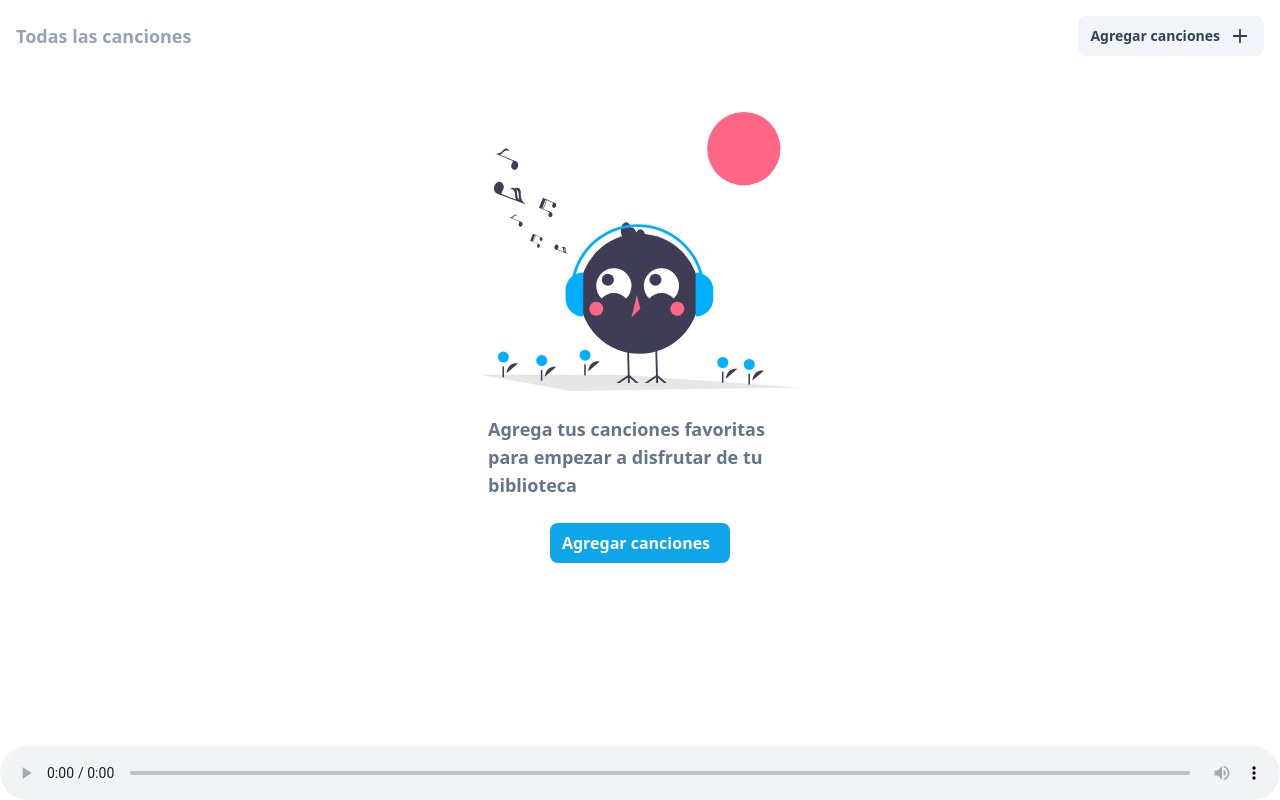
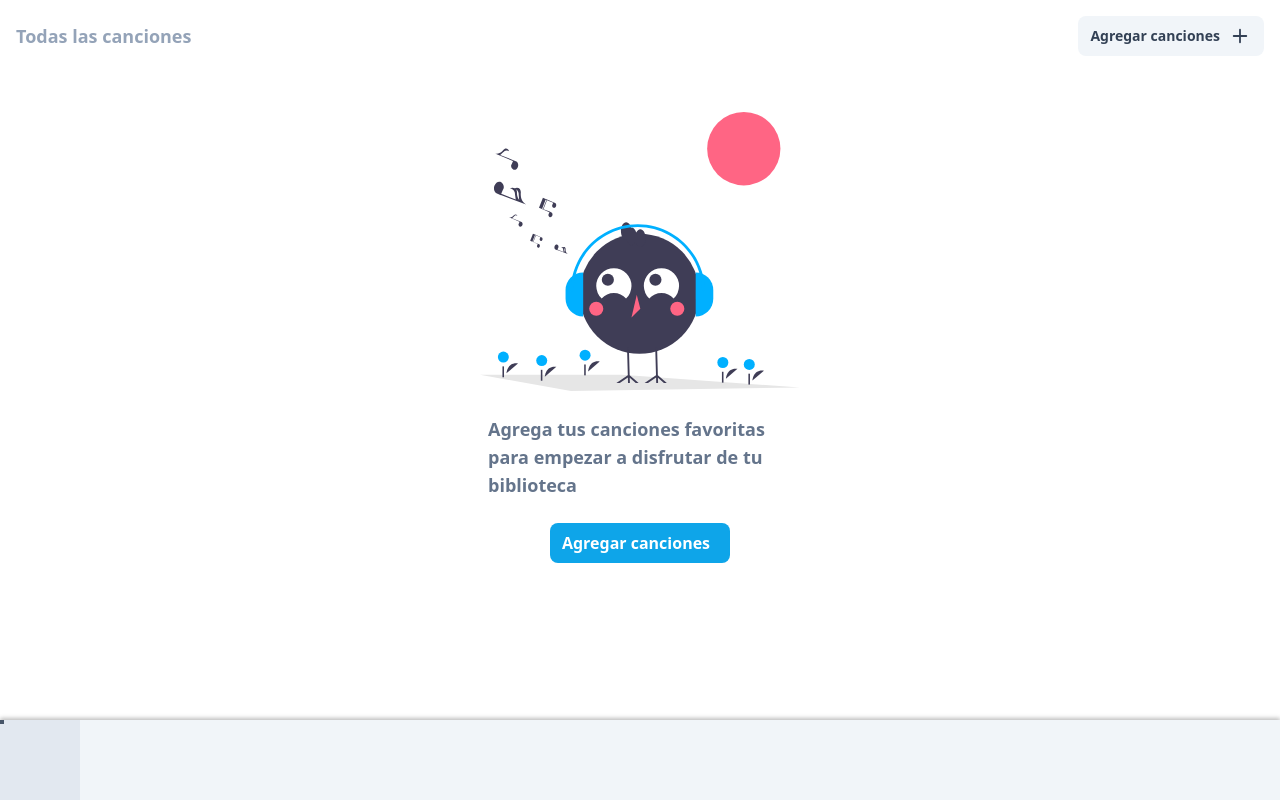
Before and after one commit to adairo/react-music-player, a React (Vite) app: page / in a window 1280 px wide. Built offline with nearby package versions, Linux system fonts and the light colour scheme.

Commit message:
Add miniplayer with play and pause funcionality

```diff
--- a/src/App.tsx
+++ b/src/App.tsx
@@ -1,8 +1,13 @@
 import emptyListIllustration from "../public/empty_list.svg";
-import { PlayCircleIcon, PlusIcon } from "@heroicons/react/20/solid";
+import {
+  PauseIcon,
+  PlayCircleIcon,
+  PlayIcon,
+  PlusIcon,
+} from "@heroicons/react/20/solid";
 import { HeartIcon } from "@heroicons/react/24/outline";
 import { PictureType, TagType } from "jsmediatags/types";
-import { useRef, useState } from "react";
+import { useEffect, useRef, useState } from "react";
 
 function getImageURLFromPicture(picture: PictureType | undefined) {
   if (!picture) return "";
@@ -58,11 +63,14 @@ async function getSongsFromFiles(fileList: FileList | null) {
   return playList;
 }
 
+type PlayerState = "playing" | "paused" | "idle";
+
 function App() {
   const filePickerRef = useRef<HTMLInputElement>(null);
   const audioRef = useRef<HTMLAudioElement>(null);
   const [playlist, setPlaylist] = useState<SongFile[]>([]);
   const [playingSong, setPlayingSong] = useState<number | null>(null);
+  const [playerState, setPlayerState] = useState<PlayerState>("idle");
 
   const handlePlaySong = (songID: number) => {
     if (!audioRef.current) {
@@ -77,10 +85,23 @@ function App() {
     }
 
     setPlayingSong(songToPlay.id);
+    setPlayerState("playing");
     const mediaURL = URL.createObjectURL(songToPlay.file);
     audioRef.current.src = mediaURL;
     audioRef.current.onload = (e) => URL.revokeObjectURL(mediaURL);
   };
+
+  useEffect(() => {
+    if (!audioRef.current) return;
+    if (playerState === "paused") {
+      audioRef.current.pause();
+      return;
+    }
+
+    if (playerState === "playing") {
+      audioRef.current.play()
+    }
+  }, [playerState]);
 
   const handleInputFileChange = async () => {
     if (!filePickerRef.current) return;
@@ -89,6 +110,8 @@ function App() {
     const playList = await getSongsFromFiles(newFileList);
     setPlaylist(playList);
   };
+
+  const currentSong = playlist.find((song) => song.id === playingSong);
   return (
     <main className="grid grid-rows-[1fr_auto] h-screen">
       <div className=" h-full overflow-y-scroll">
@@ -118,8 +141,9 @@ function App() {
         </header>
         <section className="space-y-4 p-4 mt-6 ">
           {playlist.map((song) => (
-            <SongFilePreview
+            <SongItem
               onPlay={handlePlaySong}
+              isPlaying={playingSong === song.id}
               key={song.id}
               song={song}
             />
@@ -141,13 +165,34 @@ function App() {
           )}
         </section>
       </div>
-      <div>
-        <audio
-          className="w-full rounded-full"
-          autoPlay
-          controls
-          ref={audioRef}
-        />
+      {/* Mini player */}
+      <div className="bg-slate-100 shadow-[0_-2px_4px_rgba(0,0,0,0.25)] relative ">
+        <span className="absolute top-0 h-1 w-1 bg-slate-600" />
+        <audio className="sr-only" autoPlay controls ref={audioRef} />
+        <div className="grid grid-cols-[auto_1fr] gap-2">
+          <div className="bg-slate-200 w-20 aspect-square">
+            <img src={currentSong?.cover} alt="" />
+          </div>
+          <div className="grid grid-cols-[1fr_auto] items-center">
+            <div>
+              <div className="text-lg font-bold">{currentSong?.title}</div>
+              <div>{currentSong?.artist}</div>
+            </div>
+            <div className=" px-4 h-full grid items-center">
+              {playerState === "playing" ? (
+                <button onClick={() => setPlayerState("paused")}>
+                  <PauseIcon className="w-8 fill-slate-600 hover:fill-slate-500 active:fill-slate-400" />
+                </button>
+              ) : null}
+
+              {playerState === "paused" ? (
+                <button onClick={() => setPlayerState("playing")}>
+                  <PlayIcon className="w-8 fill-slate-600 hover:fill-slate-500 active:fill-slate-400" />
+                </button>
+              ) : null}
+            </div>
+          </div>
+        </div>
       </div>
     </main>
   );
@@ -155,11 +200,16 @@ function App() {
 type SongFilePreviewProps = {
   song: SongFile;
   onPlay: (id: number) => void;
+  isPlaying: boolean;
 };
 
-function SongFilePreview({ song, onPlay }: SongFilePreviewProps) {
+function SongItem({ song, onPlay, isPlaying }: SongFilePreviewProps) {
   return (
-    <div className="grid grid-cols-[auto_1fr_auto] gap-2 items-center group">
+    <div
+      className={`grid grid-cols-[auto_1fr_auto] gap-2 items-center group ${
+        isPlaying ? "bg-sky-100" : ""
+      }`}
+    >
       <div className="w-14 aspect-square bg-slate-300 relative grid place-items-center group">
         <img src={song.cover} />
         <PlayCircleIcon
```
